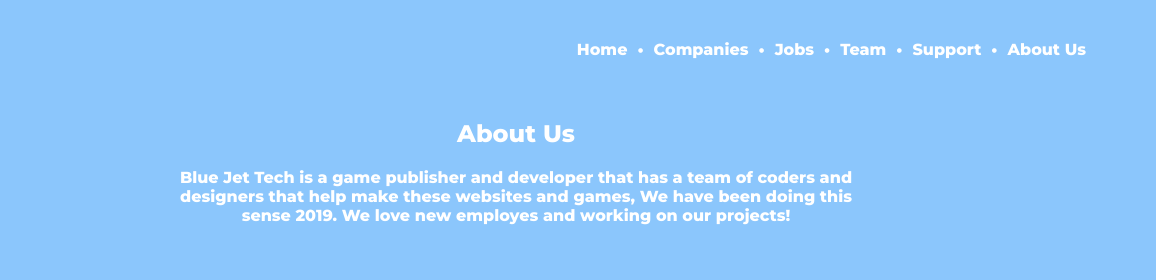
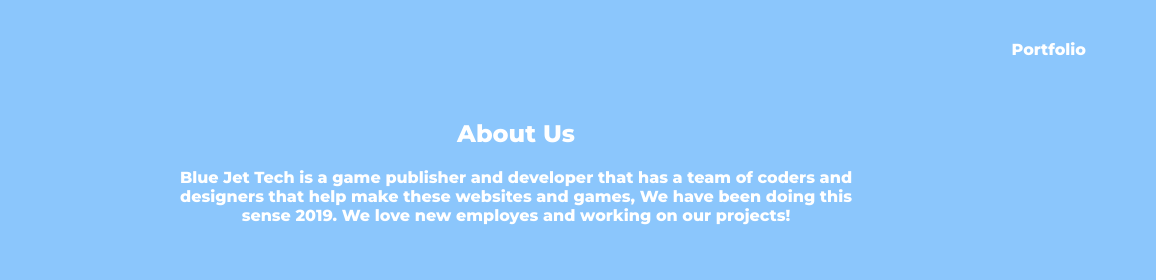
Before and after one commit to MochiGames/Portfolio, a plain HTML site: page index.html in a window 1280 px wide. Shown: the top 280 px of the page, 124-1280 px from the left. Drawn offline with Linux system fonts and the light colour scheme.

Commit message:
Update index.html

```diff
--- a/index.html
+++ b/index.html
@@ -67,7 +67,7 @@
             display: inline;
         }
     </style>
-    <title>Blue Jet Tech</title>
+    <title>Portfolio - Blue Jet Tech</title>
 </head>
 <body>
     <header>
@@ -78,12 +78,7 @@
             </a>
         </div>
         <nav>
-            <a href="https://bluejettech.com">Home</a> •
-            <a href="https://bluejettech.com/companies">Companies</a> •
-            <a href="https://bluejettech.com/jobs">Jobs</a> •
-            <a href="https://bluejettech.com/team">Team</a> •
-            <a href="https://bluejettech.com/support">Support</a> •
-            <a href="https://bluejettech.com/aboutus">About Us</a>
+            <a href="https://portfolio.bluejettech.com">Portfolio</a>
         </nav>
     </header>
     <section>
```
